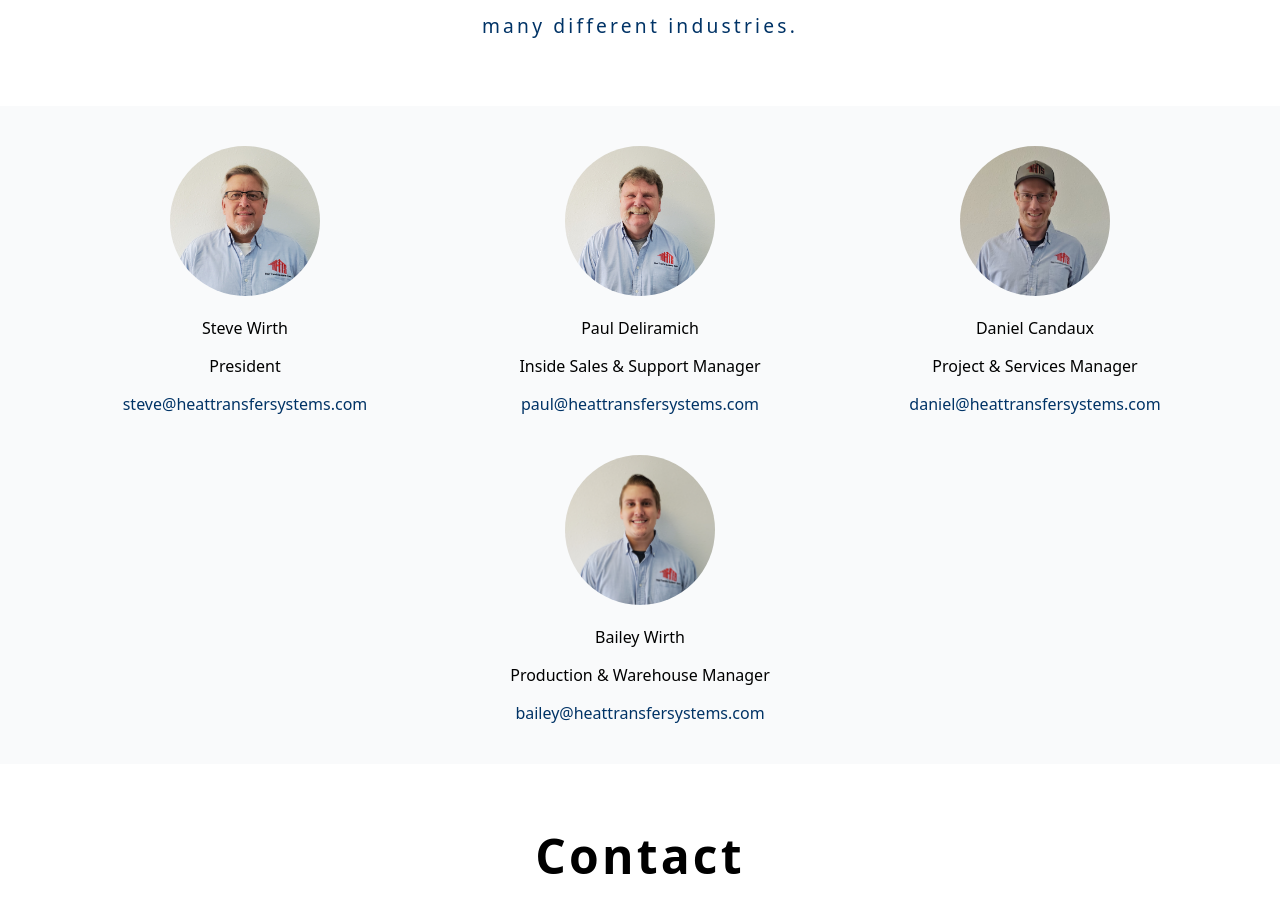
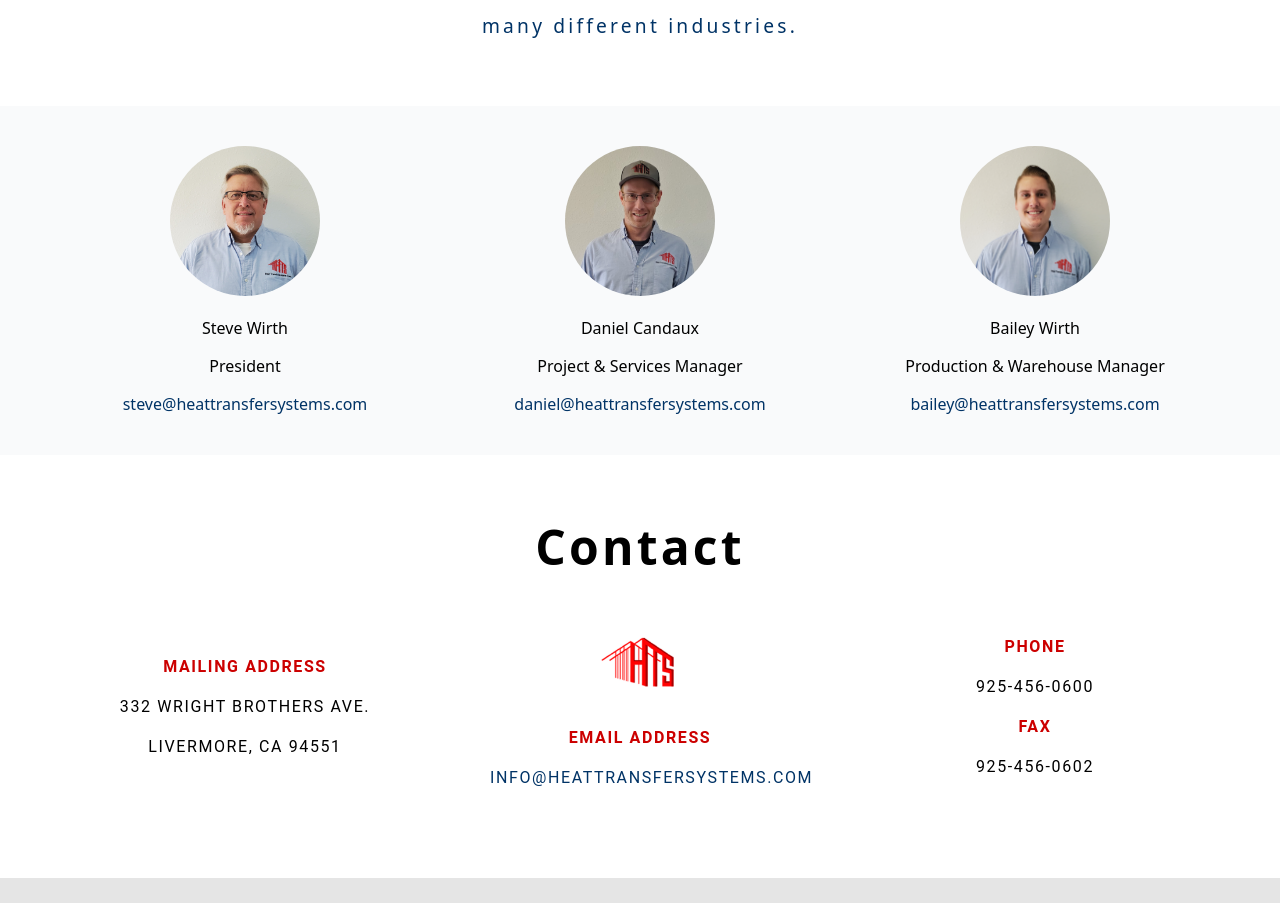
Before and after one commit to hpeterson462/heattransfersystemsinc, a React (Create React App) app: page / in a window 1280 px wide. Shown: the part 4890-5793 px from the top of the page. Built offline with nearby package versions, Linux system fonts and the light colour scheme.

Commit message:
update about us

```diff
--- a/src/components/aboutUs/AboutUs.jsx
+++ b/src/components/aboutUs/AboutUs.jsx
@@ -43,21 +43,6 @@ export default function AboutUs() {
         <div className="profile-card">
           <img
             className="profile-img"
-            src={paul}
-            alt="Heat Transfer Systems employee Paul"
-          />
-          <div>
-            <p>Paul Deliramich</p>
-            <p>Inside Sales & Support Manager</p>
-            <a href="mailto:paul@heattransfersystems.com" className="contact-email">
-              paul@heattransfersystems.com
-            </a>
-          </div>
-        </div>
-
-        <div className="profile-card">
-          <img
-            className="profile-img"
             src={daniel}
             alt="Heat Transfer Systems employee Daniel"
           />
```
